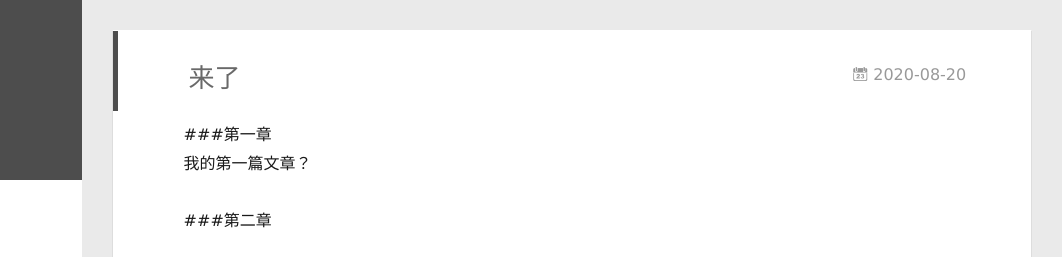
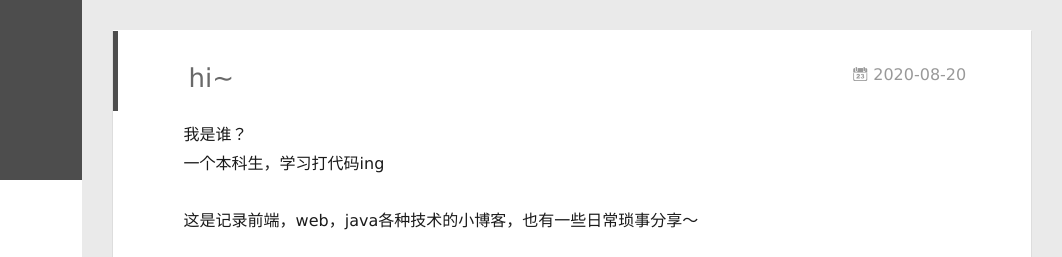
Before and after one commit to pangmengcat/pangmengcat.github.io, a plain HTML site: page 2020/08/20/来了/index.html in a window 1280 px wide. Shown: the top 257 px of the page, 218-1280 px from the left. Drawn offline with Linux system fonts and the light colour scheme.

Commit message:
Site updated: 2020-09-10 17:03:54

```diff
--- a/2020/08/20/来了/index.html
+++ b/2020/08/20/来了/index.html
@@ -6,17 +6,17 @@
   <meta name="renderer" content="webkit">
   <meta http-equiv="X-UA-Compatible" content="IE=edge" >
   <link rel="dns-prefetch" href="http://yoursite.com">
-  <title>来了 | pangmengblog</title>
+  <title>hi~ | pangmengblog</title>
   <meta name="viewport" content="width=device-width, initial-scale=1, maximum-scale=1">
-  <meta name="description" content="###第一章我的第一篇文章？ ###第二章">
+  <meta name="description" content="我是谁？一个本科生，学习打代码ing 这是记录前端，web，java各种技术的小博客，也有一些日常琐事分享～">
 <meta property="og:type" content="article">
-<meta property="og:title" content="来了">
+<meta property="og:title" content="hi~">
 <meta property="og:url" content="http://yoursite.com/2020/08/20/%E6%9D%A5%E4%BA%86/index.html">
 <meta property="og:site_name" content="pangmengblog">
-<meta property="og:description" content="###第一章我的第一篇文章？ ###第二章">
+<meta property="og:description" content="我是谁？一个本科生，学习打代码ing 这是记录前端，web，java各种技术的小博客，也有一些日常琐事分享～">
 <meta property="og:locale" content="en_US">
 <meta property="article:published_time" content="2020-08-20T08:17:21.000Z">
-<meta property="article:modified_time" content="2020-08-20T08:21:23.306Z">
+<meta property="article:modified_time" content="2020-09-01T11:50:25.438Z">
 <meta property="article:author" content="Pangmeng">
 <meta name="twitter:card" content="summary">
 
@@ -145,7 +145,7 @@
 
 
     <h1 class="article-title" itemprop="name">
-      来了
+      hi~
     </h1>
 
 
@@ -158,8 +158,8 @@
 
     <div class="article-entry" itemprop="articleBody">
 
-        <p>###第一章<br>我的第一篇文章？</p>
-<p>###第二章</p>
+        <p>我是谁？<br>一个本科生，学习打代码ing</p>
+<p>这是记录前端，web，java各种技术的小博客，也有一些日常琐事分享～</p>
 
 
 
--- a/content.json
+++ b/content.json
@@ -1 +1 @@
-{"meta":{"title":"pangmengblog","subtitle":"","description":"","author":"Pangmeng","url":"http://yoursite.com","root":"/"},"pages":[],"posts":[{"title":"来了","slug":"来了","date":"2020-08-20T08:17:21.000Z","updated":"2020-08-20T08:21:23.306Z","comments":true,"path":"2020/08/20/来了/","link":"","permalink":"http://yoursite.com/2020/08/20/%E6%9D%A5%E4%BA%86/","excerpt":"","text":"###第一章我的第一篇文章？ ###第二章","categories":[],"tags":[]},{"title":"Hello World","slug":"hello-world","date":"2020-08-20T08:12:04.127Z","updated":"2020-08-20T08:12:04.127Z","comments":true,"path":"2020/08/20/hello-world/","link":"","permalink":"http://yoursite.com/2020/08/20/hello-world/","excerpt":"","text":"Welcome to Hexo! This is your very first post. Check documentation for more info. If you get any problems when using Hexo, you can find the answer in troubleshooting or you can ask me on GitHub. Quick StartCreate a new post1$ hexo new &quot;My New Post&quot; More info: Writing Run server1$ hexo server More info: Server Generate static files1$ hexo generate More info: Generating Deploy to remote sites1$ hexo deploy More info: Deployment","categories":[],"tags":[]}],"categories":[],"tags":[]}
+[{"title":"hi~","date":"2020-08-20T08:17:21.000Z","path":"2020/08/20/来了/","text":"我是谁？一个本科生，学习打代码ing 这是记录前端，web，java各种技术的小博客，也有一些日常琐事分享～","tags":[]},{"title":"Hello World","date":"2020-08-20T08:12:04.127Z","path":"2020/08/20/hello-world/","text":"Welcome to Hexo! This is your very first post. Check documentation for more info. If you get any problems when using Hexo, you can find the answer in troubleshooting or you can ask me on GitHub. Quick StartCreate a new post1$ hexo new &quot;My New Post&quot; More info: Writing Run server1$ hexo server More info: Server Generate static files1$ hexo generate More info: Generating Deploy to remote sites1$ hexo deploy More info: Deployment","tags":[]}]
```
Also changed, not shown: 2020/08/20/hello-world/index.html (+1 -1 lines), archives/2020/08/index.html (+1 -1 lines), archives/2020/index.html (+1 -1 lines), archives/index.html (+1 -1 lines), index.html (+3 -3 lines).
